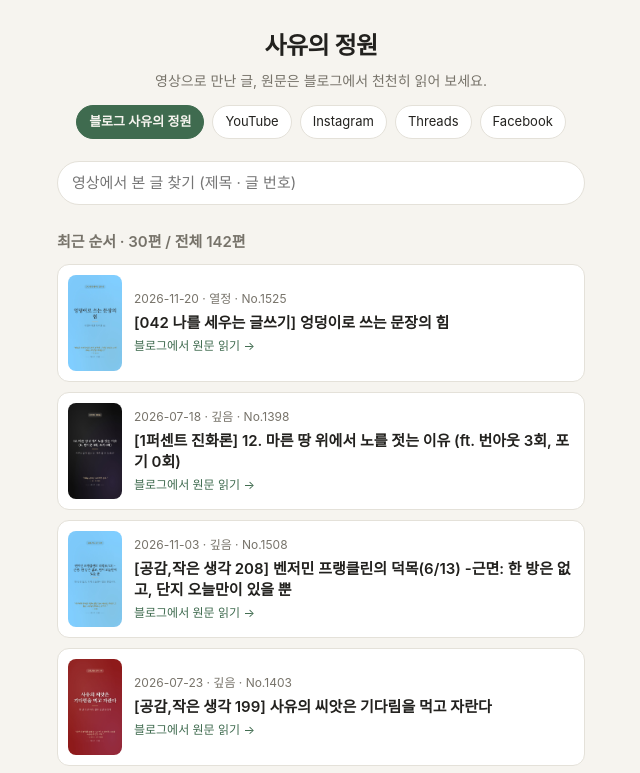
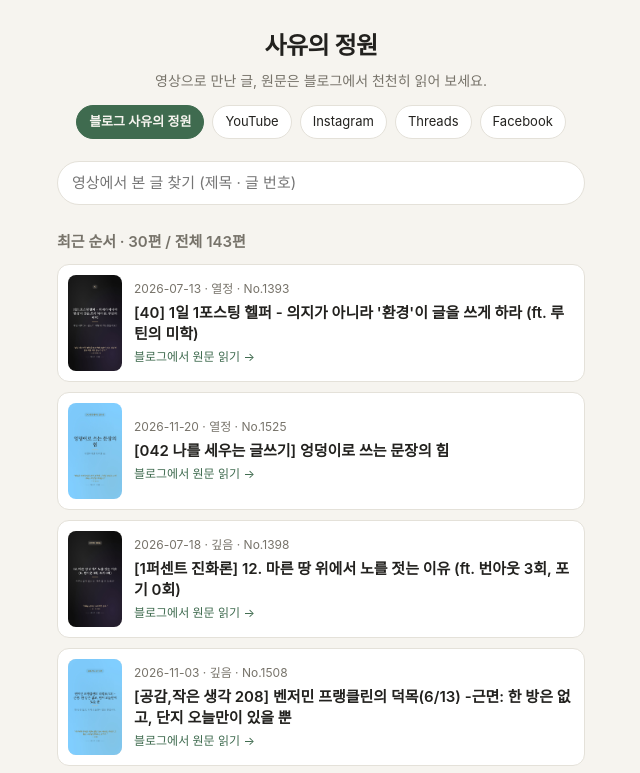
Before and after one commit to mjlee00001/sayugarden, a plain HTML site: page index.html in a window 1280 px wide. Shown: the top 773 px of the page, without its empty margins (319-959 px from the left). Drawn offline with Linux system fonts and the light colour scheme.

Commit message:
허브 갱신 2026-11-22T08:04:10.835Z

```diff
--- a/index.html
+++ b/index.html
@@ -80,8 +80,17 @@ article h1 { font-size:20px; }
   </section>
   <section>
     <input id="find" class="find" type="search" placeholder="영상에서 본 글 찾기 (제목 · 글 번호)" aria-label="글 찾기">
-    <h2 id="findNote">최근 30편 · 전체 142편</h2>
+    <h2 id="findNote">최근 30편 · 전체 143편</h2>
     <div id="list">
+    <a class="item" href="https://blog.naver.com/mjlee0001/224343967780" target="_blank" rel="noopener" data-clip="clip_source_20260713_01" data-title="[40] 1일 1포스팅 헬퍼 - 의지가 아니라 &#39;환경&#39;이 글을 쓰게 하라 (ft. 루틴의 미학)" data-number="224343967780" data-hub="1393" data-find="[40] 1일 1포스팅 헬퍼 - 의지가 아니라 &#39;환경&#39;이 글을 쓰게 하라 (ft. 루틴의 미학)" data-ig="2026-11-22T07:57:52.660Z" data-th="2026-11-22T07:59:11.653Z" data-fb="2026-11-22T08:00:00.191Z" data-yt="2026-11-22T08:00:27.254Z">
+      <img src="thumbs/clip_source_20260713_01.jpg" alt="" loading="lazy">
+      <div class="meta">
+        <span class="badge" hidden></span>
+        <span class="date">2026-07-13 · 열정 · No.1393</span>
+        <span class="title">[40] 1일 1포스팅 헬퍼 - 의지가 아니라 &#39;환경&#39;이 글을 쓰게 하라 (ft. 루틴의 미학)</span>
+        <span class="go">블로그에서 원문 읽기 →</span>
+      </div>
+    </a>
     <a class="item" href="https://blog.naver.com/mjlee0001/224484023885" target="_blank" rel="noopener" data-clip="clip_source_20261120_01" data-title="[042 나를 세우는 글쓰기] 엉덩이로 쓰는 문장의 힘" data-number="224484023885" data-hub="1525" data-find="[042 나를 세우는 글쓰기] 엉덩이로 쓰는 문장의 힘" data-yt="2026-11-22T01:13:25.417Z" data-ig="2026-11-22T01:13:32.154Z" data-th="2026-11-22T01:14:46.757Z" data-fb="2026-11-22T01:15:35.011Z">
       <img src="thumbs/clip_source_20261120_01.jpg" alt="" loading="lazy">
       <div class="meta">
@@ -343,7 +352,7 @@ article h1 { font-size:20px; }
         <span class="go">블로그에서 원문 읽기 →</span>
       </div>
     </a>
-    <a class="item" href="https://blog.naver.com/mjlee0001/224387258247" target="_blank" rel="noopener" data-clip="clip_source_20260823_01" data-title="[1퍼센트 진화론] 15. 실패는 데이터다 (ft. 용기의 시작이란)" data-number="224387258247" data-hub="1435" data-find="[1퍼센트 진화론] 15. 실패는 데이터다 (ft. 용기의 시작이란)" data-ig="2026-11-11T07:57:40.404Z" data-th="2026-11-11T07:58:49.761Z" data-fb="2026-11-11T07:59:32.008Z" data-yt="2026-11-11T08:00:31.787Z">
+    <a class="item" href="https://blog.naver.com/mjlee0001/224387258247" target="_blank" rel="noopener" data-clip="clip_source_20260823_01" data-title="[1퍼센트 진화론] 15. 실패는 데이터다 (ft. 용기의 시작이란)" data-number="224387258247" data-hub="1435" data-find="[1퍼센트 진화론] 15. 실패는 데이터다 (ft. 용기의 시작이란)" data-ig="2026-11-11T07:57:40.404Z" data-th="2026-11-11T07:58:49.761Z" data-fb="2026-11-11T07:59:32.008Z" data-yt="2026-11-11T08:00:31.787Z" hidden>
       <img src="thumbs/clip_source_20260823_01.jpg" alt="" loading="lazy">
       <div class="meta">
         <span class="badge" hidden></span>
```
